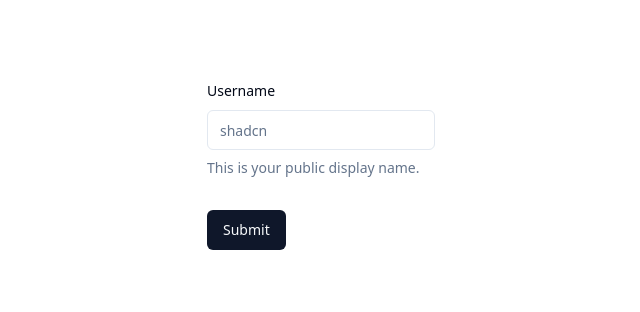
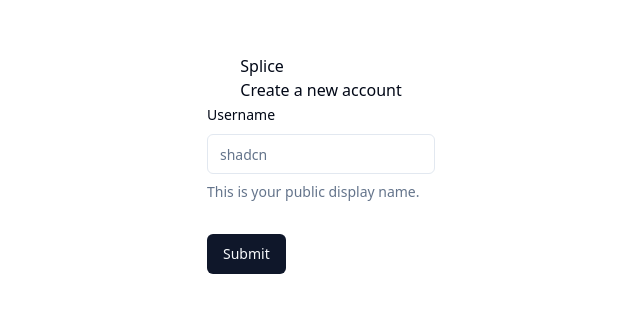
Before and after one commit to bmukesh23/Splice, a React (Vite) app: page /sign-up in a window 1280 px wide. Shown: the part 236-548 px from the top of the page, without its empty margins (319-959 px from the left). Built offline with nearby package versions, Linux system fonts and the light colour scheme.

Commit message:
style: center authlayouts

```diff
--- a/src/_auth/forms/SignupForm.tsx
+++ b/src/_auth/forms/SignupForm.tsx
@@ -7,31 +7,31 @@
   Form, FormControl, FormDescription, FormField, FormItem, FormLabel, FormMessage,
 } from "@/components/ui/form"
 import { Input } from "@/components/ui/input"
-
-const formSchema = z.object({
-  username: z.string().min(2).max(50),
-})
+import { SignupValidation } from "@/lib/validation";
 
 const SignupForm = () => {
 
-  // 1. Define your form.
-  const form = useForm<z.infer<typeof formSchema>>({
-    resolver: zodResolver(formSchema),
+  const form = useForm<z.infer<typeof SignupValidation>>({
+    resolver: zodResolver(SignupValidation),
     defaultValues: {
-      username: "",
+      email: '',
+      name: '',
+      username: '',
+      password: '',
     },
   })
 
-  // 2. Define a submit handler.
-  function onSubmit(values: z.infer<typeof formSchema>) {
-    // Do something with the form values.
-    // ✅ This will be type-safe and validated.
+  function onSubmit(values: z.infer<typeof SignupValidation>) {
     console.log(values)
   }
 
   return (
-    <div>
     <Form {...form}>
+      <div className="sm:w-420 flex-center flex-col">
+        <h1>Splice</h1>
+
+        <h2>Create a new account</h2>
+      </div>
       <form onSubmit={form.handleSubmit(onSubmit)} className="space-y-8">
         <FormField
           control={form.control}
@@ -52,7 +52,6 @@
         <Button type="submit">Submit</Button>
       </form>
     </Form>
-    </div>
   )
 }
 export default SignupForm
--- /dev/null
+++ b/src/lib/validation/index.ts
@@ -0,0 +1,8 @@
+import { z } from "zod";
+
+export const SignupValidation = z.object({
+    email: z.string().email(),
+    name: z.string().min(2, {message: 'Too short'}),
+    username: z.string().min(2, {message: 'Too short'}),
+    password: z.string().min(8, {message: 'Password must be at least 8 characters.'})
+})
```
Lines whose indentation alone changed are shown as unchanged.
